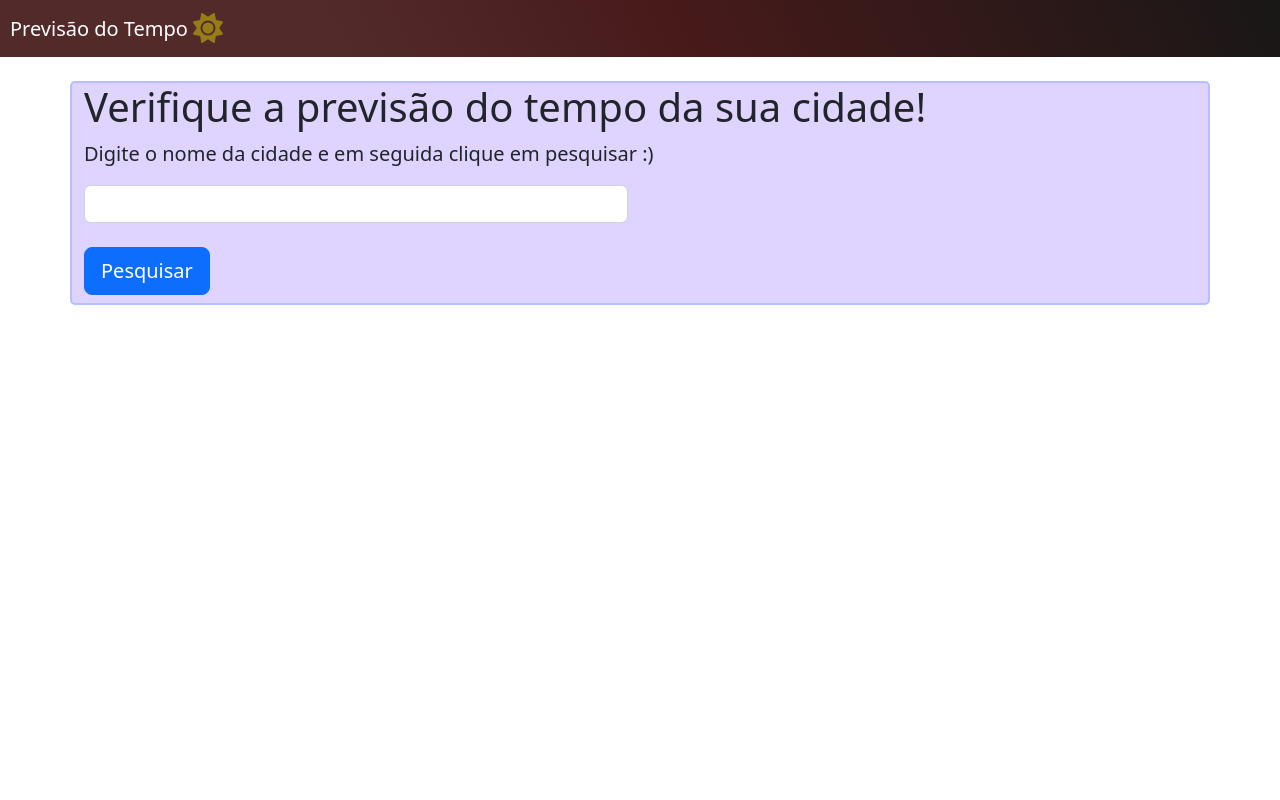
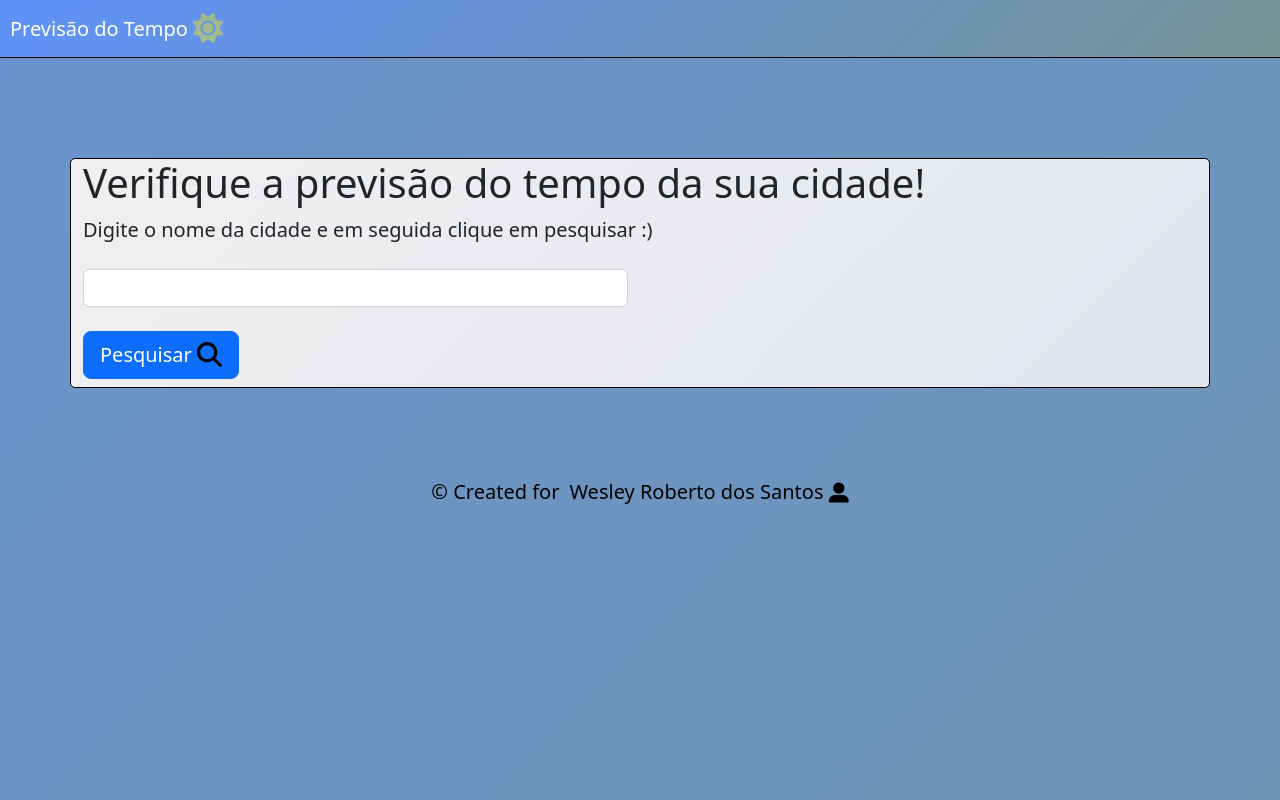
Before and after one commit to TitanCodeXD/Weather_React, a React (Vite) app: page / in a window 1280 px wide. Built offline with nearby package versions, Linux system fonts and the light colour scheme.

Commit message:
Terminando de estilizar a página e acrescentando mais resultados na pesquisa

```diff
--- a/src/App.css
+++ b/src/App.css
@@ -1,12 +1,19 @@
 a {
   margin-left: 10px;
+  text-decoration: none;
+  color: black;
+}
+
+p {
+  margin-top: 0px;
+  margin-bottom: 0px;
 }
 
 .container {
-  background-color: #DFD4FF;
+  background: rgb(240,240,240);
+  background: linear-gradient(135deg, rgba(240,240,240,1) 0%, rgba(226,230,237,1) 100%);
   border-radius: 5px;
-  border: solid 2px;
-  border-color: #B5C0FF;
+  border: solid black 1px;
 }
 
 button {
@@ -14,6 +21,73 @@ button {
 }
 
 nav {
-  background: rgb(83,42,42);
-  background: linear-gradient(62deg, rgba(83,42,42,1) 26%, rgba(71,26,26,1) 54%, rgba(25,23,23,1) 100%);
+  background: rgb(95,146,250);
+  background: linear-gradient(135deg, rgba(95,146,250,1) 0%, rgba(119,150,150,1) 100%);
+  border-bottom: solid black 1px;
 }
+
+.mb-8 {
+  margin-bottom: 100px;
+}
+
+body {
+  background: rgb(95,146,250);
+  background: linear-gradient(135deg, rgba(95,146,250,1) 0%, rgba(119,150,150,1) 100%);
+  background-size: 400% 400%;
+  animation: gradient 15s ease infinite;
+  height: 100vh;
+}
+
+@keyframes gradient {
+  0% {
+      background-position: 20% 50%;
+  }
+
+  50% {
+      background-position: 80% 30%;
+  }
+
+  100% {
+      background-position: 20% 50%;
+  }
+}
+
+.temperatura {
+  font-size: 23px;
+  margin-top: 0px;
+  margin-bottom: 0px;
+}
+
+.umidade {
+  margin-bottom:0px;
+
+}
+
+.sensacao {
+  margin-bottom: 0px;
+
+}
+
+footer {
+  font-weight: 300;
+  display: flex;
+  justify-content: space-evenly;
+  padding: 4rem;
+  color: black;
+  font-size: 20px;
+}
+
+footer > p {
+  margin: 25px;
+}
+
+footer i {
+  vertical-align: middle;
+}
+
+@media (max-width: 28.75em) {
+  footer {
+    flex-direction: column;
+    text-align: center;
+  }
+}
--- a/src/App.jsx
+++ b/src/App.jsx
@@ -1,7 +1,7 @@
 import {useState} from 'react';
 
 import { FontAwesomeIcon } from '@fortawesome/react-fontawesome';
-import { faCloudSun, faCoffee, faSun } from '@fortawesome/free-solid-svg-icons';
+import { faCloudSun, faCoffee, faSearch, faSun } from '@fortawesome/free-solid-svg-icons';
 import './App.css';
 
 function App() {
@@ -29,7 +29,7 @@ const handleSearch = () => {
       <div>
 
 
-        <nav className = "navbar navbar-expanded-md navbar-dark bg-dark mb-4">
+        <nav className = "navbar navbar-expanded-md navbar-dark bg-dark mb-8">
         <a className = "navbar-brand text-white ml-4" href = "#">Previsão do Tempo <FontAwesomeIcon icon={faSun} fade size = "xl" style={{color: "#fff700",}} /> </a>
 
         </nav>
@@ -40,7 +40,7 @@ const handleSearch = () => {
             <h1>
               Verifique a previsão do tempo da sua cidade!
             </h1>
-            <p className = "lead">
+            <p className = "lead mb-4">
               Digite o nome da cidade e em seguida clique em pesquisar :)
             </p>
 
@@ -56,7 +56,7 @@ const handleSearch = () => {
             </div>
 
             <button onClick= {handleSearch} className = "btn btn-primary btn-lg">
-              Pesquisar
+              Pesquisar <FontAwesomeIcon icon={faSearch} size = "lg" style={{color: "black",}} />
             </button>
 
 
@@ -71,7 +71,10 @@ const handleSearch = () => {
 
                 <div>
                   <h3>Hoje o dia está: {weatherForecast.current.condition.text}</h3>
-                  <p>Temp: {weatherForecast.current.temp_c}°</p>
+                  <h4>Temperatura: {weatherForecast.current.temp_c}°</h4>
+                  <p> Sensação térmica de: {weatherForecast.current.feelslike_c}°</p>
+                  <p>Umidade: {weatherForecast.current.humidity}%</p>
+                  <p>Velocidade do vento: {weatherForecast.current.wind_kph}kph</p>
                 </div>
 
                 </div>
@@ -82,7 +85,19 @@ const handleSearch = () => {
 
         </main>
 
+        <footer>
+
+    <p>
+    &copy; Created for
+    <a class = "contact-success"href="https://codepen.io/pen/zYdreOQ" target="_blank"
+       ><strong>Wesley Roberto dos Santos <i class="fas fa-user-alt"></i></strong></a>
+    </p>
+</footer>
+
+
       </div>
+
+
     </>
   )
 }
```
